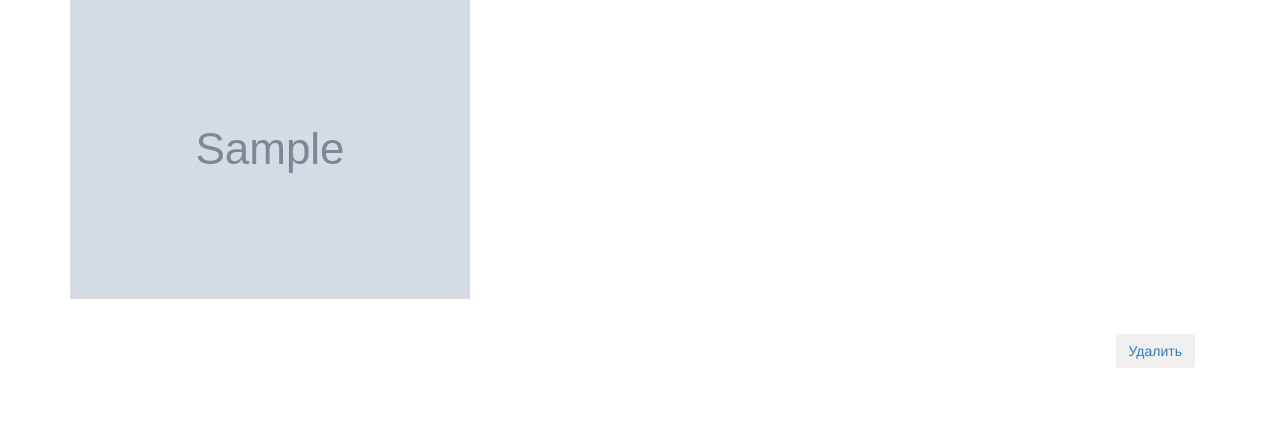
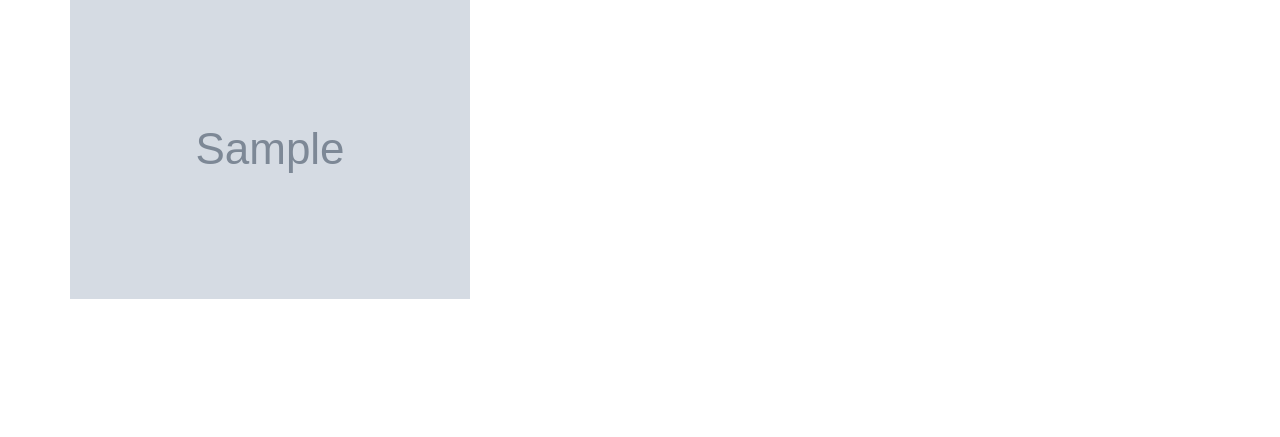
Before and after one commit to demidafonichev/mooc_courses, a Django app: page /courses/get_course/1 in a window 1280 px wide. Shown: the part 553-990 px from the top of the page. After the commit the page ends 852 px from the top, so only its background shows below. Run offline with Django 3.2, Linux system fonts and the light colour scheme; tables that the repository leaves empty hold one stand-in row (values such as "Sample post"); grey boxes marked "Sample" are stand-in pictures; some libraries are stand-ins or nearby versions.

Commit message:
Delete/change button in course template shows only if request user is course author

```diff
--- a/templates/courses/course.html
+++ b/templates/courses/course.html
@@ -30,11 +30,16 @@
             {% endfor %}
         </div>
 
-        <div class="modal-footer">
-            <a href="{% url "delete_course" course_id=course.id %}">
-                <button id="delete" class="btn btn-outline-dark" type="submit">Удалить</button>
-            </a>
-        </div>
+        {% if author.username == request.user.username %}
+            <div class="modal-footer">
+                <a href="{% url "delete_course" course_id=course.id %}">
+                    <button id="delete" class="btn btn-outline-dark" type="submit">Редактировать</button>
+                </a>
+                <a href="{% url "delete_course" course_id=course.id %}">
+                    <button id="delete" class="btn btn-dark" type="submit">Удалить</button>
+                </a>
+            </div>
+        {% endif %}
     </div>
 
     <div id="slideshow-modal" class="modal-centered modal">
```
